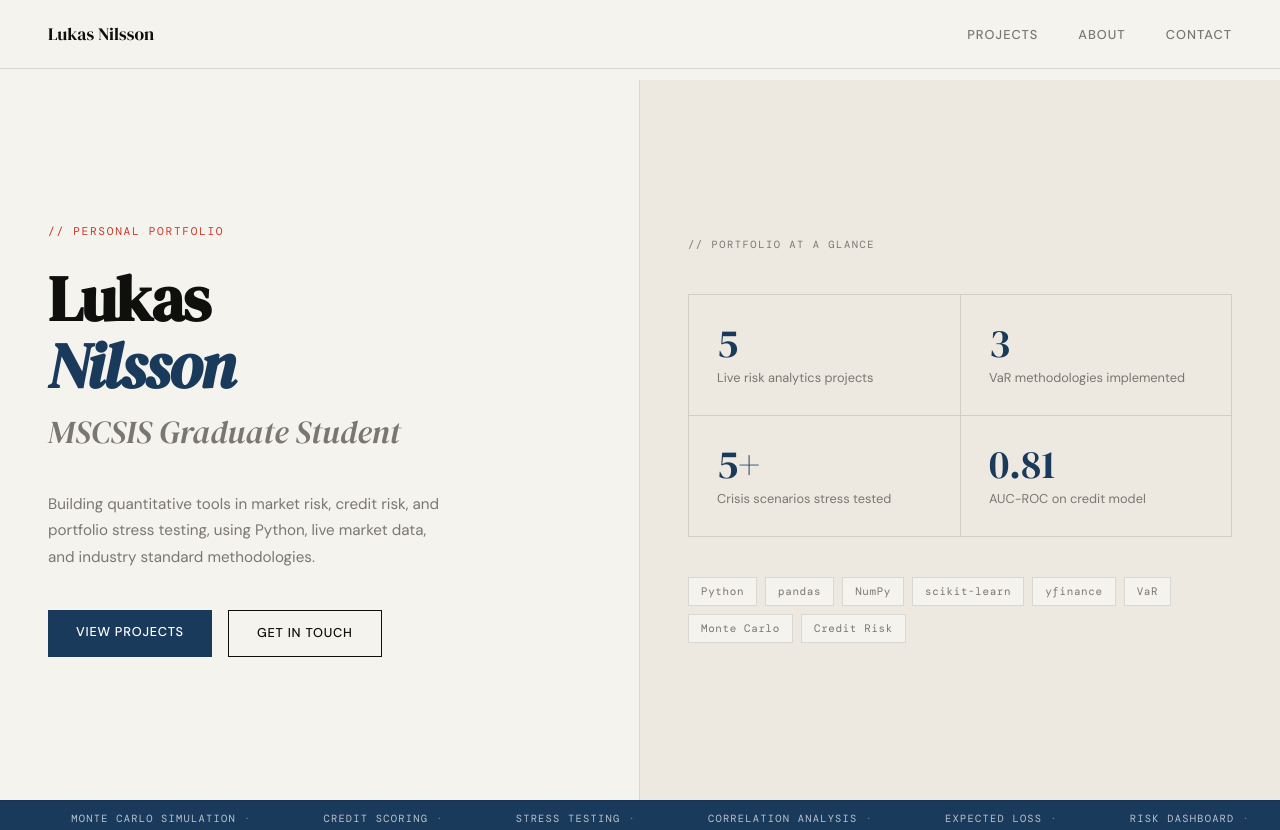
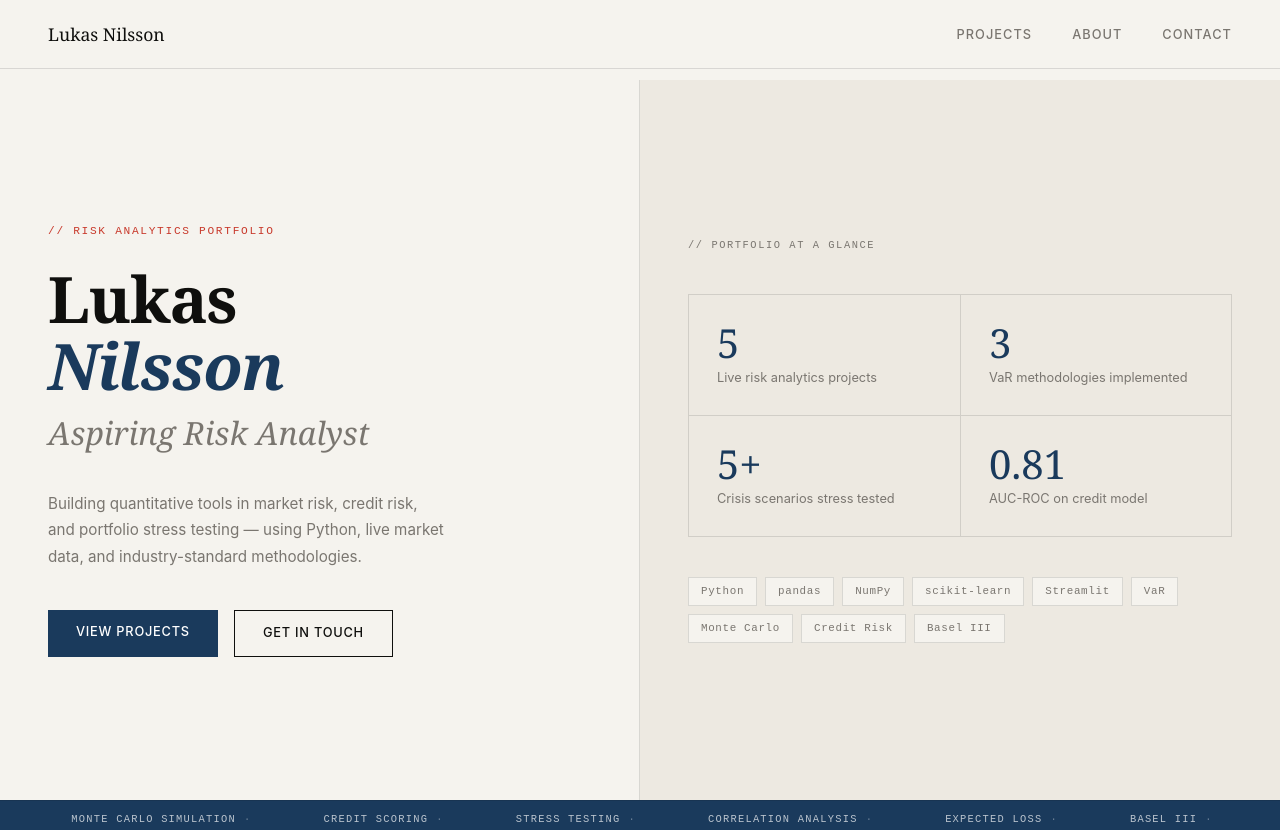
Before and after one commit to LukasUNCW/LukasUNCW.github.io, a plain HTML site: page index.html in a window 1280 px wide. Shown: the top 830 px of the page. Drawn offline with nearby package versions, Linux system fonts and the light colour scheme.

Commit message:
Update index.html

```diff
--- a/index.html
+++ b/index.html
@@ -3,10 +3,8 @@
 <head>
 <meta charset="UTF-8">
 <meta name="viewport" content="width=device-width, initial-scale=1.0">
-<title>Lukas Nilsson </title>
-<link rel="preconnect" href="https://fonts.googleapis.com">
-<link rel="preconnect" href="https://fonts.gstatic.com" crossorigin>
-<link href="https://fonts.googleapis.com/css2?family=DM+Serif+Display:ital@0;1&family=DM+Mono:wght@400;500&family=DM+Sans:wght@300;400;500&display=swap" rel="stylesheet">
+<title>Lukas Nilsson — Risk Analytics</title>
+
 <style>
   :root {
     --ink: #0f0f0d;
@@ -16,9 +14,9 @@
     --accent2: #c8392b;
     --muted: #7a7670;
     --border: rgba(15,15,13,0.12);
-    --serif: 'DM Serif Display', Georgia, serif;
-    --sans: 'DM Sans', sans-serif;
-    --mono: 'DM Mono', monospace;
+    --serif: Georgia, 'Times New Roman', serif;
+    --sans: -apple-system, BlinkMacSystemFont, 'Segoe UI', system-ui, sans-serif;
+    --mono: 'Courier New', Courier, monospace;
   }
   *, *::before, *::after { box-sizing: border-box; margin: 0; padding: 0; }
   html { scroll-behavior: smooth; }
@@ -131,10 +129,10 @@
 
 <section class="hero">
   <div class="hero-left">
-    <p class="hero-eyebrow">// Personal Portfolio</p>
+    <p class="hero-eyebrow">// Risk Analytics Portfolio</p>
     <h1 class="hero-name">Lukas<br><em>Nilsson</em></h1>
-    <p class="hero-role">MSCSIS Graduate Student</p>
-    <p class="hero-desc">Building quantitative tools in market risk, credit risk, and portfolio stress testing, using Python, live market data, and industry standard methodologies.</p>
+    <p class="hero-role">Aspiring Risk Analyst</p>
+    <p class="hero-desc">Building quantitative tools in market risk, credit risk, and portfolio stress testing — using Python, live market data, and industry-standard methodologies.</p>
     <div class="hero-cta">
       <a href="#projects" class="btn-primary">View projects</a>
       <a href="/cdn-cgi/l/email-protection#b5d9c0ded4c6f5d9c0ded4c698dbdcd9c6c6dadb9bd6dad8" class="btn-secondary">Get in touch</a>
@@ -153,10 +151,11 @@
       <span class="skill-tag">pandas</span>
       <span class="skill-tag">NumPy</span>
       <span class="skill-tag">scikit-learn</span>
-      <span class="skill-tag">yfinance</span>
+      <span class="skill-tag">Streamlit</span>
       <span class="skill-tag">VaR</span>
       <span class="skill-tag">Monte Carlo</span>
       <span class="skill-tag">Credit Risk</span>
+      <span class="skill-tag">Basel III</span>
     </div>
   </div>
 </section>
@@ -169,6 +168,7 @@
     <span class="ticker-item">Stress Testing<span>·</span></span>
     <span class="ticker-item">Correlation Analysis<span>·</span></span>
     <span class="ticker-item">Expected Loss<span>·</span></span>
+    <span class="ticker-item">Basel III<span>·</span></span>
     <span class="ticker-item">Risk Dashboard<span>·</span></span>
     <span class="ticker-item">Value at Risk<span>·</span></span>
     <span class="ticker-item">Monte Carlo Simulation<span>·</span></span>
@@ -176,6 +176,7 @@
     <span class="ticker-item">Stress Testing<span>·</span></span>
     <span class="ticker-item">Correlation Analysis<span>·</span></span>
     <span class="ticker-item">Expected Loss<span>·</span></span>
+    <span class="ticker-item">Basel III<span>·</span></span>
     <span class="ticker-item">Risk Dashboard<span>·</span></span>
   </div>
 </div>
@@ -288,10 +289,10 @@
         <span class="contact-link-label">Email</span><span class="__cf_email__" data-cfemail="0a667f616b794a667f616b79276463667979656424696567">[email&#160;protected]</span>
       </a>
       <a class="contact-link" href="https://linkedin.com/in/lukas-nilsson" target="_blank">
-        <span class="contact-link-label">LinkedIn</span>linkedin.com/in/lukas-nilsson7
+        <span class="contact-link-label">LinkedIn</span>linkedin.com/in/lukas-nilsson
       </a>
       <a class="contact-link" href="https://github.com/lukas-nilsson" target="_blank">
-        <span class="contact-link-label">GitHub</span>github.com/LukasUNCW
+        <span class="contact-link-label">GitHub</span>github.com/lukas-nilsson
       </a>
     </div>
   </div>
```
